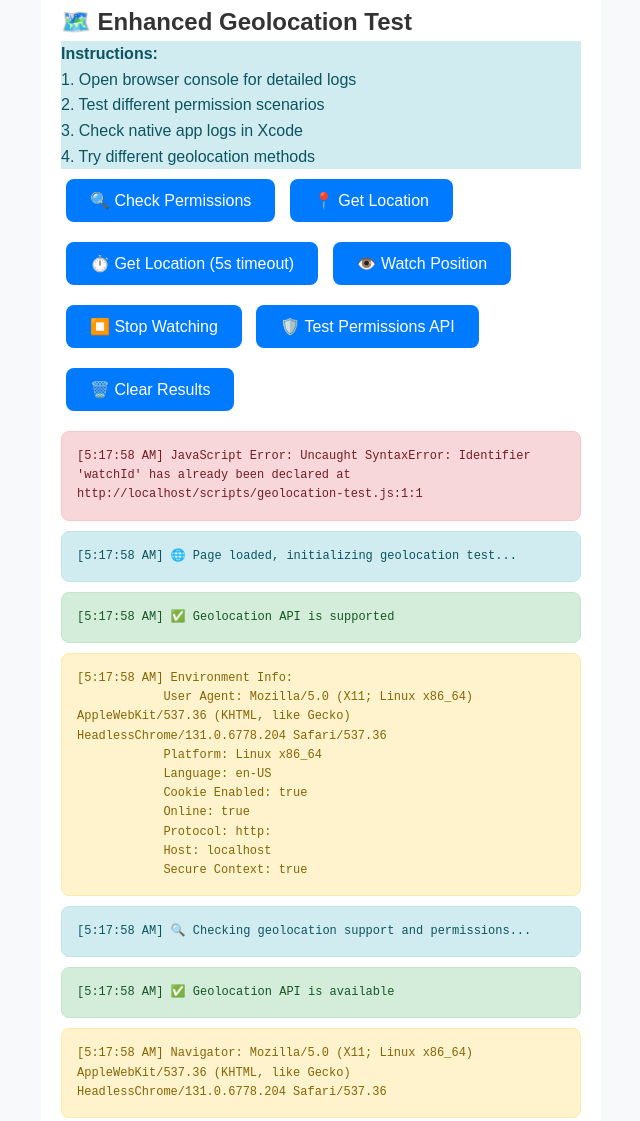
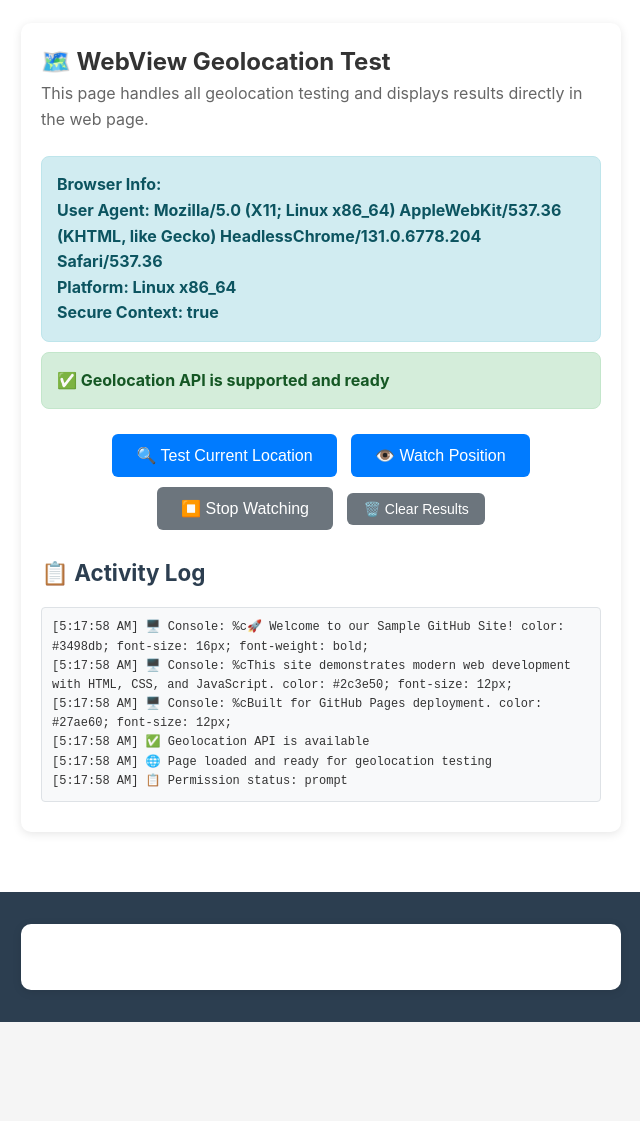
Before and after one commit to spBillWong/sample-test-site, a plain HTML site: page test-geolocation.html in a window 1280 px wide. Shown: the part 477-1598 px from the top of the page, without its empty margins (319-959 px from the left). After the commit the page ends 1519 px from the top, so only its background shows below. Drawn offline with Linux system fonts and the light colour scheme.

Commit message:
update test-geolocation.html

```diff
--- a/test-geolocation.html
+++ b/test-geolocation.html
@@ -18,53 +18,70 @@
 
     <style>
         body {
-            font-family: Arial, sans-serif;
-            padding: 20px;
+            font-family: -apple-system, BlinkMacSystemFont, 'Segoe UI', Roboto, sans-serif;
+            margin: 20px;
+            line-height: 1.6;
+            background-color: #f5f5f5;
+        }
+
+        .container {
             max-width: 600px;
             margin: 0 auto;
+            background: white;
+            padding: 20px;
+            border-radius: 10px;
+            box-shadow: 0 2px 10px rgba(0,0,0,0.1);
         }
-        .button {
-            background-color: #007AFF;
+
+        .status {
+            padding: 15px;
+            margin: 10px 0;
+            border-radius: 8px;
+            font-weight: bold;
+        }
+
+        .status.success { background-color: #d4edda; color: #155724; border: 1px solid #c3e6cb; }
+        .status.error { background-color: #f8d7da; color: #721c24; border: 1px solid #f5c6cb; }
+        .status.warning { background-color: #fff3cd; color: #856404; border: 1px solid #ffeaa7; }
+        .status.info { background-color: #d1ecf1; color: #0c5460; border: 1px solid #bee5eb; }
+
+        button {
+            background-color: #007bff;
             color: white;
+            border: none;
             padding: 12px 24px;
-            border: none;
-            border-radius: 8px;
+            border-radius: 6px;
+            cursor: pointer;
             font-size: 16px;
-            margin: 10px 5px;
-            cursor: pointer;
+            margin: 5px;
         }
-        .button:hover {
-            background-color: #0056b3;
-        }
-        .result {
+
+        button:hover { background-color: #0056b3; }
+        button:disabled { background-color: #6c757d; cursor: not-allowed; }
+
+        .log {
             background-color: #f8f9fa;
             border: 1px solid #dee2e6;
+            border-radius: 4px;
+            padding: 10px;
+            margin: 10px 0;
+            font-family: 'Courier New', monospace;
+            font-size: 12px;
+            max-height: 300px;
+            overflow-y: auto;
+        }
+
+        .clear-btn {
+            background-color: #6c757d;
+            font-size: 14px;
+            padding: 8px 16px;
+        }
+
+        .coordinates {
+            background-color: #e8f5e8;
+            padding: 15px;
             border-radius: 8px;
-            padding: 15px;
             margin: 10px 0;
-            white-space: pre-wrap;
-            font-family: monospace;
-            font-size: 12px;
-        }
-        .error {
-            background-color: #f8d7da;
-            border-color: #f5c6cb;
-            color: #721c24;
-        }
-        .success {
-            background-color: #d4edda;
-            border-color: #c3e6cb;
-            color: #155724;
-        }
-        .info {
-            background-color: #d1ecf1;
-            border-color: #bee5eb;
-            color: #0c5460;
-        }
-        .debug {
-            background-color: #fff3cd;
-            border-color: #ffeaa7;
-            color: #856404;
         }
     </style>
 </head>
@@ -110,222 +127,168 @@
 
         <section class="test-content">
             <div class="container">
-                <!-- <div class="test-panel">
-                    <div class="test-controls">
-                        <h2>Geolocation API Test</h2>
-                        <p>Click the button below to request your current location. Your browser will ask for permission to access your location data.</p>
+                <h1>🗺️ WebView Geolocation Test</h1>
+                <p>This page handles all geolocation testing and displays results directly in the web page.</p>
 
-                        <div class="button-group">
-                            <button id="getLocationBtn" class="test-action-btn">Get My Location</button>
-                            <button id="watchLocationBtn" class="test-action-btn secondary">Watch Location</button>
-                            <button id="stopWatchBtn" class="test-action-btn danger" disabled>Stop Watching</button>
+                <div id="browserInfo" class="status info">
+                    <strong>Browser Info:</strong><br>
+                    <span id="userAgent"></span><br>
+                    <span id="platform"></span><br>
+                    <span id="secure"></span>
                 </div>
 
-                        <div id="status" class="status-message"></div>
+                <div id="geolocationSupport" class="status"></div>
+
+                <div style="text-align: center; margin: 20px 0;">
+                    <button onclick="testGeolocation()" id="testBtn">🔍 Test Current Location</button>
+                    <button onclick="testWatchPosition()" id="watchBtn">👁️ Watch Position</button>
+                    <button onclick="stopWatching()" id="stopBtn" disabled>⏹️ Stop Watching</button>
+                    <button onclick="clearResults()" class="clear-btn">🗑️ Clear Results</button>
                 </div>
-
-                    <div class="test-results">
-                        <h3>Location Results</h3>
-                        <div id="locationResults" class="results-container">
-                            <p class="no-data">No location data yet. Click "Get My Location" to start.</p>
-                        </div>
-                    </div>
-                </div>
-
-                <div class="test-info-panel">
-                    <h3>About Geolocation API</h3>
-                    <div class="info-content">
-                        <h4>What it does:</h4>
-                        <ul>
-                            <li>Retrieves your device's current geographic position</li>
-                            <li>Provides latitude and longitude coordinates</li>
-                            <li>Can track location changes in real-time</li>
-                            <li>Includes accuracy information</li>
-                        </ul>
-
-                        <h4>Privacy & Security:</h4>
-                        <ul>
-                            <li>Requires explicit user permission</li>
-                            <li>Works best over HTTPS connections</li>
-                            <li>Location data stays in your browser</li>
-                            <li>You can revoke permission at any time</li>
-                        </ul>
-
-                        <h4>Accuracy depends on:</h4>
-                        <ul>
-                            <li>GPS availability (mobile devices)</li>
-                            <li>WiFi network information</li>
-                            <li>IP address geolocation</li>
-                            <li>Device capabilities</li>
-                        </ul>
-                    </div>
-                </div> -->
-
-                <h1>🗺️ Enhanced Geolocation Test</h1>
-
-                <div class="info">
-                    <strong>Instructions:</strong><br>
-                    1. Open browser console for detailed logs<br>
-                    2. Test different permission scenarios<br>
-                    3. Check native app logs in Xcode<br>
-                    4. Try different geolocation methods
-                </div>
-
-                <button class="button" onclick="checkPermissions()">🔍 Check Permissions</button>
-                <button class="button" onclick="getCurrentLocation()">📍 Get Location</button>
-                <button class="button" onclick="getCurrentLocationWithTimeout()">⏱️ Get Location (5s timeout)</button>
-                <button class="button" onclick="watchPosition()">👁️ Watch Position</button>
-                <button class="button" onclick="stopWatching()">⏹️ Stop Watching</button>
-                <button class="button" onclick="testPermissionsAPI()">🛡️ Test Permissions API</button>
-                <button class="button" onclick="clearResults()">🗑️ Clear Results</button>
 
                 <div id="results"></div>
 
+                <div id="coordinates" style="display: none;"></div>
+
+                <h3>📋 Activity Log</h3>
+                <div id="log" class="log"></div>
+            </div>
+
             <script>
                 let watchId = null;
+                let testCount = 0;
 
                 function log(message, type = 'info') {
                     const timestamp = new Date().toLocaleTimeString();
-                        const resultDiv = document.createElement('div');
-                        resultDiv.className = `result ${type}`;
-                        resultDiv.textContent = `[${timestamp}] ${message}`;
-                        document.getElementById('results').appendChild(resultDiv);
-                        console.log(`[${timestamp}] ${message}`);
-
-                        // Auto-scroll to bottom
-                        resultDiv.scrollIntoView({ behavior: 'smooth' });
+                    const logDiv = document.getElementById('log');
+                    const logEntry = document.createElement('div');
+                    logEntry.innerHTML = `[${timestamp}] ${message}`;
+                    logEntry.style.color = type === 'error' ? '#dc3545' : type === 'success' ? '#28a745' : '#333';
+                    logDiv.appendChild(logEntry);
+                    logDiv.scrollTop = logDiv.scrollHeight;
                 }
 
-                    function checkPermissions() {
-                        log("🔍 Checking geolocation support and permissions...", 'info');
+                function showResult(message, type) {
+                    const resultsDiv = document.getElementById('results');
+                    resultsDiv.innerHTML = `<div class="status ${type}">${message}</div>`;
+                }
+
+                function showCoordinates(position) {
+                    const coordDiv = document.getElementById('coordinates');
+                    coordDiv.style.display = 'block';
+                    coordDiv.innerHTML = `
+                        <div class="coordinates">
+                            <h3>📍 Location Details</h3>
+                            <strong>Latitude:</strong> ${position.coords.latitude}<br>
+                            <strong>Longitude:</strong> ${position.coords.longitude}<br>
+                            <strong>Accuracy:</strong> ${position.coords.accuracy} meters<br>
+                            <strong>Altitude:</strong> ${position.coords.altitude || 'N/A'}<br>
+                            <strong>Speed:</strong> ${position.coords.speed || 'N/A'}<br>
+                            <strong>Heading:</strong> ${position.coords.heading || 'N/A'}<br>
+                            <strong>Timestamp:</strong> ${new Date(position.timestamp).toLocaleString()}
+                        </div>
+                    `;
+                }
+
+                function clearResults() {
+                    document.getElementById('results').innerHTML = '';
+                    document.getElementById('coordinates').style.display = 'none';
+                    document.getElementById('log').innerHTML = '';
+                    log('🗑️ Results cleared');
+                }
+
+                function testGeolocation() {
+                    testCount++;
+                    log(`🔍 Starting geolocation test #${testCount}`);
 
                     if (!navigator.geolocation) {
-                            log("❌ Geolocation is not supported", 'error');
-                            return;
-                        }
-
-                        log("✅ Geolocation API is available", 'success');
-                        log(`Navigator: ${navigator.userAgent}`, 'debug');
-                        log(`Protocol: ${window.location.protocol}`, 'debug');
-                        log(`Host: ${window.location.host}`, 'debug');
-                        log(`URL: ${window.location.href}`, 'debug');
-
-                        // Check if Permissions API is available
-                        if ('permissions' in navigator) {
-                            log("✅ Permissions API is available", 'success');
-                            navigator.permissions.query({name: 'geolocation'}).then(function(result) {
-                                log(`Permission state: ${result.state}`, 'info');
-                            }).catch(function(error) {
-                                log(`Permission check error: ${error.message}`, 'error');
-                            });
-                        } else {
-                            log("⚠️ Permissions API not available", 'info');
-                        }
-                    }
-
-                    function getCurrentLocation() {
-                        log("🔄 Requesting current location...", 'info');
-
-                        if (!navigator.geolocation) {
-                            log("❌ Geolocation is not supported by this browser", 'error');
+                        showResult('❌ Geolocation is not supported by this browser', 'error');
+                        log('❌ Geolocation API not available', 'error');
                         return;
                     }
 
                     const options = {
                         enableHighAccuracy: true,
                         timeout: 10000,
-                            maximumAge: 0
+                        maximumAge: 0  // Force fresh request
                     };
 
-                        log(`Using options: ${JSON.stringify(options)}`, 'debug');
+                    log(`⚙️ Using options: ${JSON.stringify(options)}`);
+
+                    document.getElementById('testBtn').disabled = true;
+                    showResult('🔄 Requesting current location...', 'info');
 
                     navigator.geolocation.getCurrentPosition(
                         function(position) {
-                                const coords = position.coords;
-                                const message = `✅ Location obtained:
-            Latitude: ${coords.latitude}
-            Longitude: ${coords.longitude}
-            Accuracy: ${coords.accuracy} meters
-            Altitude: ${coords.altitude || 'N/A'}
-            Speed: ${coords.speed || 'N/A'}
-            Heading: ${coords.heading || 'N/A'}
-            Timestamp: ${new Date(position.timestamp).toLocaleString()}`;
-                                log(message, 'success');
+                            log('✅ Location obtained successfully', 'success');
+                            showResult('✅ Location obtained successfully!', 'success');
+                            showCoordinates(position);
+                            document.getElementById('testBtn').disabled = false;
                         },
                         function(error) {
-                                let errorMessage = `❌ Error getting location:
-            Error code: ${error.code}
-            Error message: ${error.message}`;
+                            let errorType = 'Unknown';
+                            let errorAdvice = '';
 
                             switch(error.code) {
                                 case error.PERMISSION_DENIED:
-                                        errorMessage += "\nType: Permission denied by user";
+                                    errorType = 'Permission denied by user';
+                                    errorAdvice = 'Please allow location access in your device settings and try again.';
                                     break;
                                 case error.POSITION_UNAVAILABLE:
-                                        errorMessage += "\nType: Position information unavailable";
+                                    errorType = 'Position unavailable';
+                                    errorAdvice = 'Location information is unavailable. Check your GPS/WiFi connection.';
                                     break;
                                 case error.TIMEOUT:
-                                        errorMessage += "\nType: Location request timed out";
+                                    errorType = 'Request timeout';
+                                    errorAdvice = 'Location request timed out. Try again.';
                                     break;
-                                    default:
-                                        errorMessage += "\nType: Unknown error occurred";
                             }
-                                log(errorMessage, 'error');
+
+                            const errorMsg = `❌ Error getting location:<br>
+                                <strong>Error code:</strong> ${error.code}<br>
+                                <strong>Error message:</strong> ${error.message}<br>
+                                <strong>Type:</strong> ${errorType}<br>
+                                <strong>Advice:</strong> ${errorAdvice}`;
+
+                            showResult(errorMsg, 'error');
+                            log(`❌ Geolocation error: Code ${error.code} - ${error.message}`, 'error');
+                            document.getElementById('testBtn').disabled = false;
                         },
                         options
                     );
                 }
 
-                    function getCurrentLocationWithTimeout() {
-                        log("⏱️ Requesting location with 5 second timeout...", 'info');
-
-                        const options = {
-                            enableHighAccuracy: false,
-                            timeout: 5000,
-                            maximumAge: 60000 // 1 minute
-                        };
-
-                        navigator.geolocation.getCurrentPosition(
-                            function(position) {
-                                log(`✅ Location (5s timeout): ${position.coords.latitude}, ${position.coords.longitude}`, 'success');
-                            },
-                            function(error) {
-                                log(`❌ Location error (5s timeout): Code ${error.code} - ${error.message}`, 'error');
-                            },
-                            options
-                        );
-                    }
-
-                    function watchPosition() {
-                        if (watchId !== null) {
-                            log("⚠️ Already watching position. Stop first.", 'info');
+                function testWatchPosition() {
+                    if (!navigator.geolocation) {
+                        showResult('❌ Geolocation is not supported', 'error');
                         return;
                     }
 
-                        log("👁️ Starting to watch position...", 'info');
-
-                        if (!navigator.geolocation) {
-                            log("❌ Geolocation is not supported by this browser", 'error');
+                    if (watchId !== null) {
+                        log('⚠️ Already watching position', 'error');
                         return;
                     }
 
+                    log('👁️ Starting to watch position');
+                    document.getElementById('watchBtn').disabled = true;
+                    document.getElementById('stopBtn').disabled = false;
+
                     const options = {
                         enableHighAccuracy: true,
-                            timeout: 10000,
-                            maximumAge: 5000
+                        timeout: 15000,
+                        maximumAge: 0
                     };
 
                     watchId = navigator.geolocation.watchPosition(
                         function(position) {
-                                const coords = position.coords;
-                                const message = `📍 Position update:
-            Lat: ${coords.latitude.toFixed(6)}, Lng: ${coords.longitude.toFixed(6)}
-            Accuracy: ${coords.accuracy.toFixed(1)}m`;
-                                log(message, 'success');
+                            log('📍 Position update received', 'success');
+                            showResult('📍 Position being watched (updates will appear below)', 'success');
+                            showCoordinates(position);
                         },
                         function(error) {
-                                let errorMessage = `❌ Watch position error: Code ${error.code} - ${error.message}`;
-                                log(errorMessage, 'error');
+                            log(`❌ Watch position error: ${error.message}`, 'error');
+                            showResult(`❌ Watch position failed: ${error.message}`, 'error');
+                            stopWatching();
                         },
                         options
                     );
@@ -335,81 +298,58 @@
                     if (watchId !== null) {
                         navigator.geolocation.clearWatch(watchId);
                         watchId = null;
-                            log("⏹️ Stopped watching position", 'info');
-                        } else {
-                            log("⚠️ Not currently watching position", 'info');
-                        }
+                        log('⏹️ Stopped watching position');
                     }
 
-                    function testPermissionsAPI() {
-                        if (!('permissions' in navigator)) {
-                            log("❌ Permissions API not supported", 'error');
-                            return;
+                    document.getElementById('watchBtn').disabled = false;
+                    document.getElementById('stopBtn').disabled = true;
                 }
 
-                        log("🛡️ Testing Permissions API...", 'info');
+                // Initialize page
+                window.addEventListener('load', function() {
+                    // Display browser info
+                    document.getElementById('userAgent').textContent = `User Agent: ${navigator.userAgent}`;
+                    document.getElementById('platform').textContent = `Platform: ${navigator.platform}`;
+                    document.getElementById('secure').textContent = `Secure Context: ${window.isSecureContext}`;
 
-                        navigator.permissions.query({name: 'geolocation'}).then(function(result) {
-                            log(`Permission state: ${result.state}`, result.state === 'granted' ? 'success' : 'info');
-
-                            result.onchange = function() {
-                                log(`Permission changed to: ${this.state}`, 'info');
-                            };
-                        }).catch(function(error) {
-                            log(`Permissions API error: ${error.message}`, 'error');
-                        });
+                    // Check geolocation support
+                    const supportDiv = document.getElementById('geolocationSupport');
+                    if (navigator.geolocation) {
+                        supportDiv.innerHTML = '✅ Geolocation API is supported and ready';
+                        supportDiv.className = 'status success';
+                        log('✅ Geolocation API is available');
+                    } else {
+                        supportDiv.innerHTML = '❌ Geolocation API is not supported in this browser';
+                        supportDiv.className = 'status error';
+                        log('❌ Geolocation API not supported', 'error');
                     }
 
-                    function clearResults() {
-                        document.getElementById('results').innerHTML = '';
-                        log("🗑️ Results cleared", 'info');
+                    // Check permissions API if available
+                    if (navigator.permissions) {
+                        navigator.permissions.query({name: 'geolocation'}).then(function(result) {
+                            log(`📋 Permission status: ${result.state}`);
+                        }).catch(function(err) {
+                            log(`⚠️ Could not query permissions: ${err.message}`);
+                        });
+                    } else {
+                        log('📋 Permissions API not available');
                     }
 
-                    // Enhanced debugging on page load
-                    window.onload = function() {
-                        log("🌐 Page loaded, initializing geolocation test...", 'info');
+                    log('🌐 Page loaded and ready for geolocation testing');
+                });
 
-                        // Basic checks
-                        if (navigator.geolocation) {
-                            log("✅ Geolocation API is supported", 'success');
-                        } else {
-                            log("❌ Geolocation API is not supported", 'error');
-                        }
-
-                        // Log environment info
-                        log(`Environment Info:
-            User Agent: ${navigator.userAgent}
-            Platform: ${navigator.platform}
-            Language: ${navigator.language}
-            Cookie Enabled: ${navigator.cookieEnabled}
-            Online: ${navigator.onLine}
-            Protocol: ${window.location.protocol}
-            Host: ${window.location.host}
-            Secure Context: ${window.isSecureContext}`, 'debug');
-
-                        // Check for HTTPS
-                        if (window.location.protocol !== 'https:' && window.location.hostname !== 'localhost') {
-                            log("⚠️ Warning: Geolocation requires HTTPS in production", 'info');
-                        }
-
-                        // Auto-check permissions
-                        checkPermissions();
-                    };
-
-                    // Clean up on page unload
-                    window.onbeforeunload = function() {
-                        if (watchId !== null) {
-                            navigator.geolocation.clearWatch(watchId);
+                // Override console.log to also log to our custom log
+                const originalLog = console.log;
+                console.log = function() {
+                    originalLog.apply(console, arguments);
+                    const message = Array.prototype.slice.call(arguments).join(' ');
+                    // Only log messages that aren't already logged by our functions
+                    if (!message.includes('[') || !message.includes(']')) {
+                        log(`🖥️ Console: ${message}`);
                     }
                 };
+            </script>
 
-                    // Add global error handler
-                    window.onerror = function(msg, url, line, col, error) {
-                        log(`JavaScript Error: ${msg} at ${url}:${line}:${col}`, 'error');
-                        return false;
-                    };
-                </script>
-            </div>
         </section>
     </main>
 
```
Lines whose indentation alone changed are shown as unchanged.
